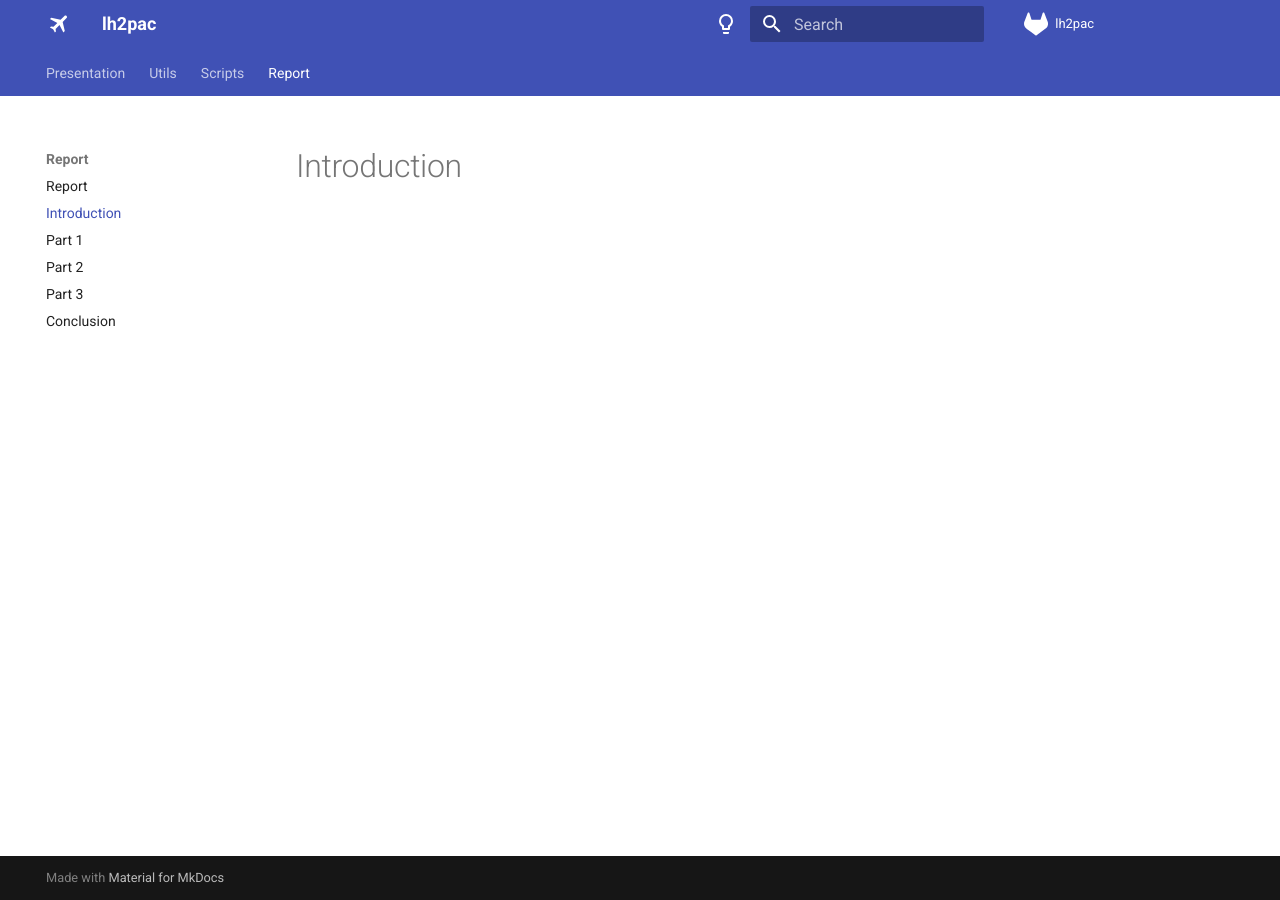
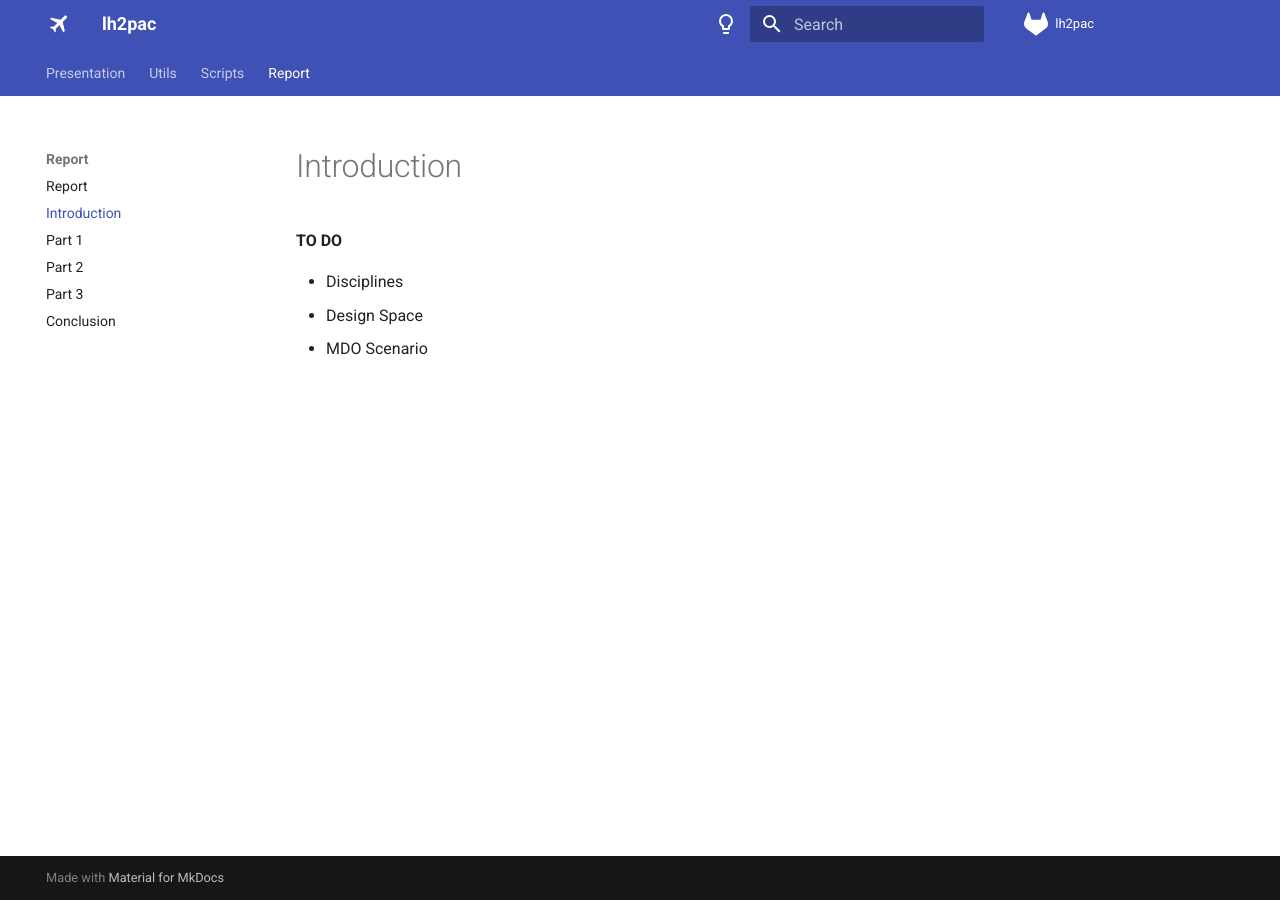
Before and after one commit to hannabkre/lh2pac, an MkDocs documentation site: the page built from docs/report/introduction.md, in a window 1280 px wide. Built offline with MkDocs 1.6.1 and Material for MkDocs 9.7.7, drawn with Linux system fonts in a browser that asks for light colours; comment, search, counter and statistics services are not loaded.

Commit message:
add to intro

```diff
--- a/docs/report/introduction.md
+++ b/docs/report/introduction.md
@@ -1 +1,7 @@
 # Introduction
+
+**TO DO**
+
+- Disciplines
+- Design Space
+- MDO Scenario
--- a/docs/scripts/examples/plot_draw_aicraft.py
+++ b/docs/scripts/examples/plot_draw_aicraft.py
@@ -16,3 +16,5 @@ draw_aircraft(area=200, title="Area = 200")
 # Lastly,
 # we draw an aircraft with a smaller wing area:
 draw_aircraft(area=80, title="Area = 80")
+
+# %%
```
Also changed, not shown: docs/scripts/project/project_notebook.ipynb (added).
